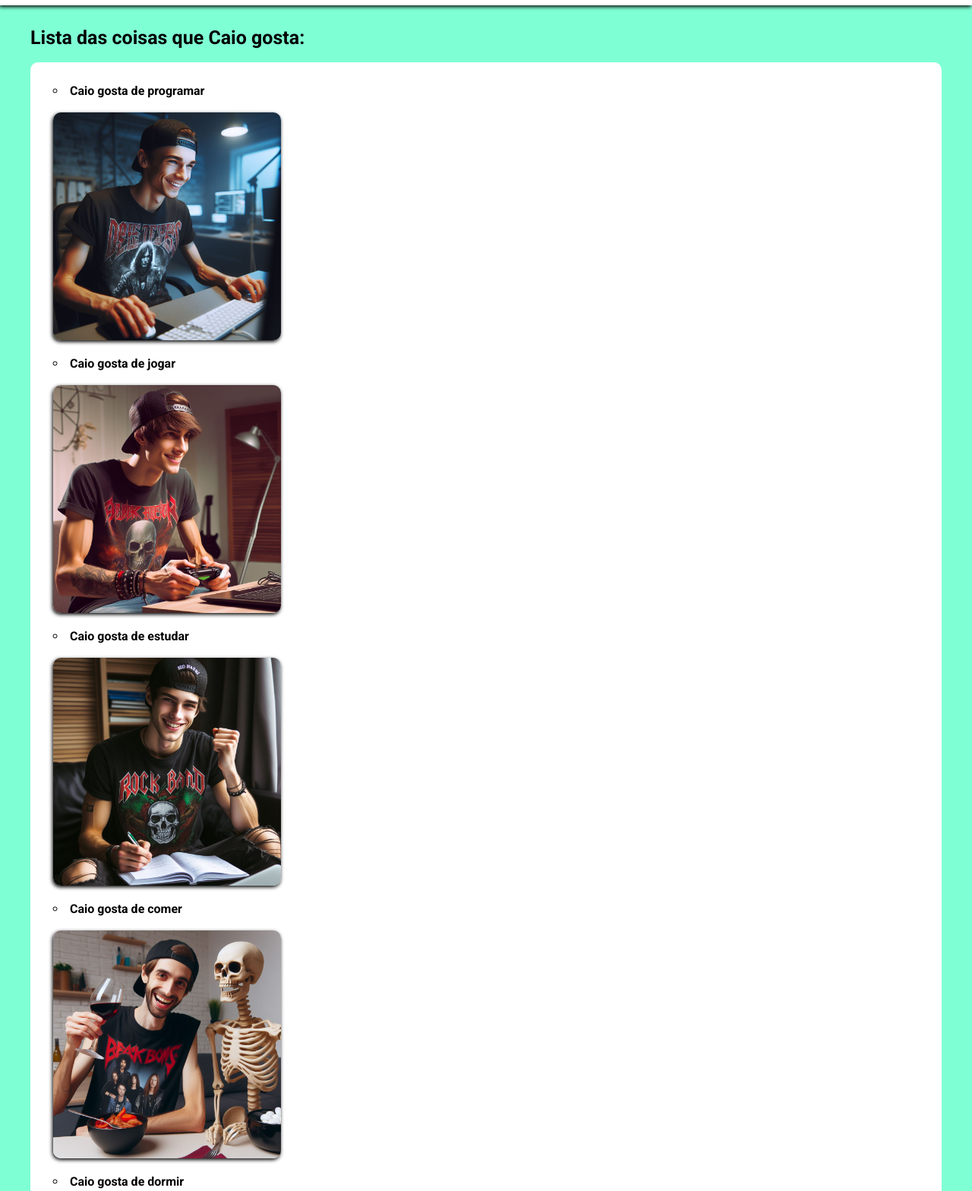
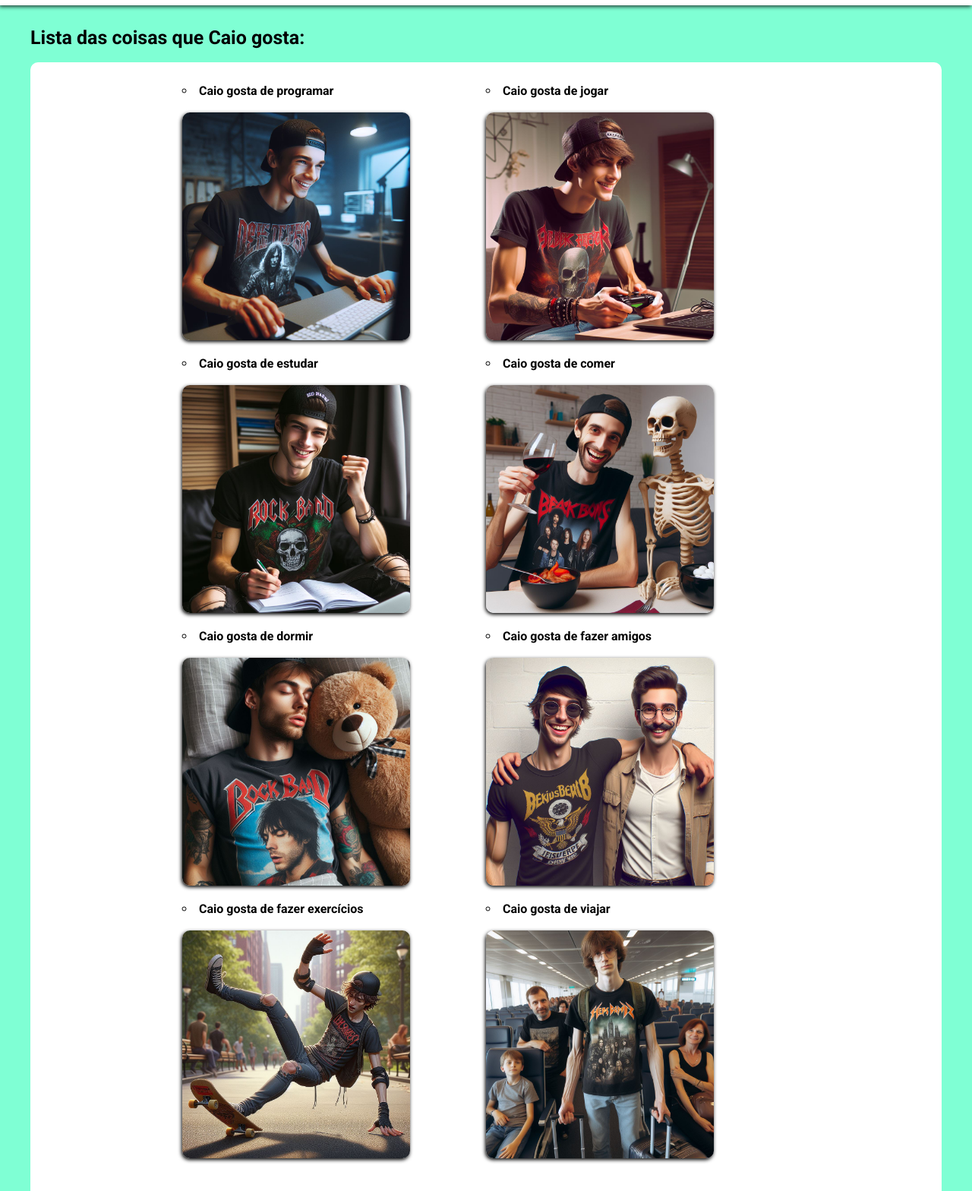
Before and after one commit to adnanbezerra/caiosite, a plain HTML site: page src/index.html in a window 1280 px wide. Shown: the part 73-1641 px from the top of the page at 76% size. Drawn offline with Linux system fonts and the light colour scheme.

Commit message:
feat/add many caio into coisa

```diff
--- a/src/index.html
+++ b/src/index.html
@@ -29,32 +29,46 @@
         <div class="header-item">LinkedIn Caio</div>
       </a>
     </div>
-    <img
-      src="./../assets/imgs/caiofoto.jpg"
-      alt="Caio" style="height: 60px; border-radius: 50%;">
+    <img src="./../assets/imgs/caiofoto.jpg" alt="Caio" style="height: 60px; border-radius: 50%;">
   </header>
 
   <main>
-    <h1 >Lista das coisas que Caio gosta:
+    <h1>Lista das coisas que Caio gosta:
     </h1>
     <div class="imgs">
       <ul>
+        <div class="litem">
           <li>Caio gosta de programar</li>
           <img src="../assets/imgs/caio1.jpeg" alt="" class="fotoquinha">
+        </div>
+        <div class="litem">
           <li>Caio gosta de jogar</li>
           <img src="../assets/imgs/caio2.jpg" alt="" class="fotoquinha">
+        </div>
+        <div class="litem">
           <li>Caio gosta de estudar</li>
           <img src="../assets/imgs/caio3.jpg" alt="" class="fotoquinha">
+        </div>
+        <div class="litem">
           <li>Caio gosta de comer</li>
           <img src="../assets/imgs/caio4.jpg" alt="" class="fotoquinha">
+        </div>
+        <div class="litem">
           <li>Caio gosta de dormir</li>
           <img src="../assets/imgs/caio5.jpg" alt="" class="fotoquinha">
+        </div>
+        <div class="litem">
           <li>Caio gosta de fazer amigos</li>
           <img src="../assets/imgs/caio6.jpg" alt="" class="fotoquinha">
+        </div>
+        <div class="litem">
           <li>Caio gosta de fazer exercícios</li>
           <img src="../assets/imgs/caio7.jpg" alt="" class="fotoquinha">
+        </div>
+        <div class="litem">
           <li>Caio gosta de viajar</li>
           <img src="../assets/imgs/caio8.jpg" alt="" class="fotoquinha">
+        </div>
       </ul>
     </div>
   </main>
--- a/src/styles/style.css
+++ b/src/styles/style.css
@@ -28,9 +28,9 @@ header {
     height: 80px;
     background-color: white;
     align-items: center;
-    box-shadow: -1px 2px 5px 0px rgba(0, 0, 0, 1);
-    -webkit-box-shadow: -1px 2px 5px 0px rgba(0, 0, 0, 1);
-    -moz-box-shadow: -1px 2px 5px 0px rgba(0, 0, 0, 1);
+    box-shadow: -1px 2px 5px 0px rgba(0, 0, 0, 0.75);
+    -webkit-box-shadow: -1px 2px 5px 0px rgba(0, 0, 0, 0.75);
+    -moz-box-shadow: -1px 2px 5px 0px rgba(0, 0, 0, 0.75);
     box-sizing: border-box;
 }
 
@@ -87,4 +87,11 @@ h1 {
 
 ul {
     list-style: circle inside;
+    display: flex;
+    flex-wrap: wrap;
+    justify-content: center;
 }
+
+.litem {
+    margin-right: 100px;
+}
```
Lines whose indentation alone changed are shown as unchanged.
